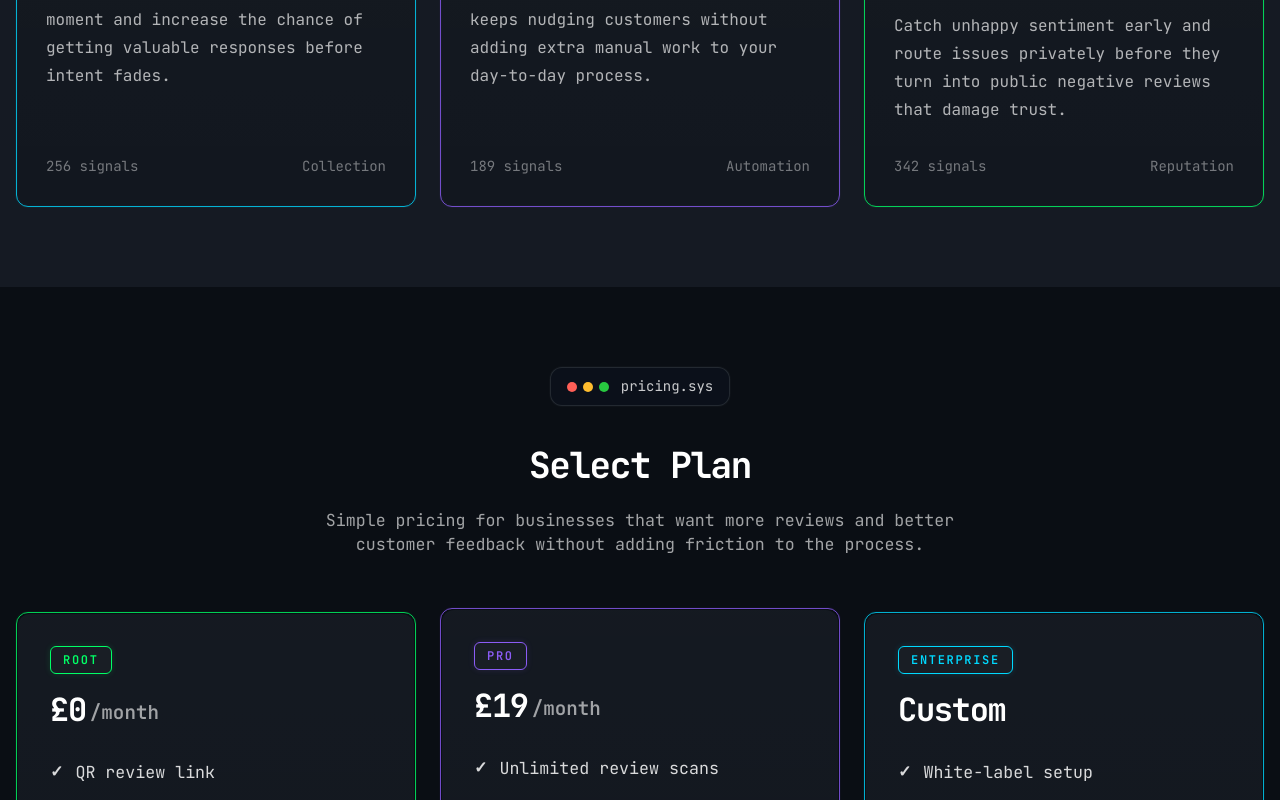
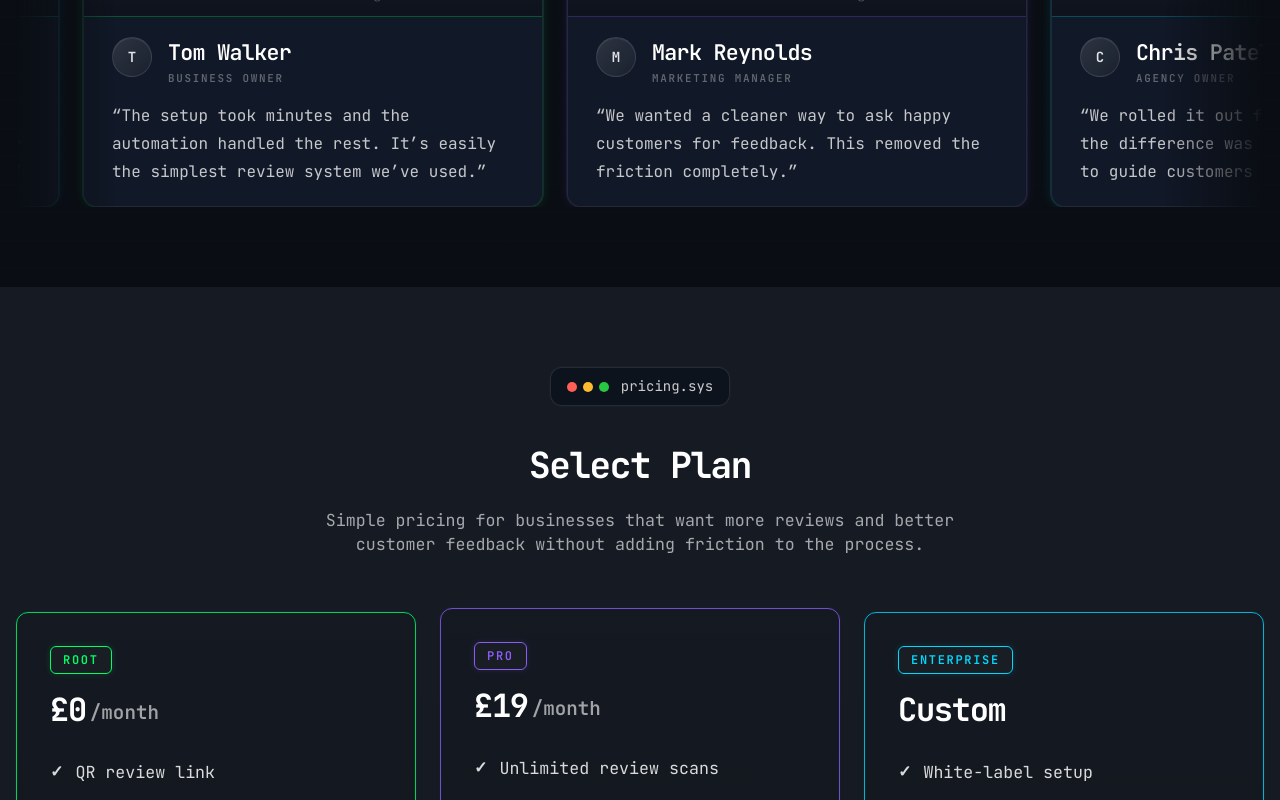
Before and after one commit to Callum-Luxford/ReviewBit.co.uk, a React (Vite) app in the folder client/: page / in a window 1280 px wide. Shown: the part 6160-6960 px from the top of the page. Built offline with nearby package versions, Linux system fonts and the light colour scheme.

Commit message:
layout change, sections rearranged.

```diff
--- a/client/src/components/home/content/Pricing.jsx
+++ b/client/src/components/home/content/Pricing.jsx
@@ -49,7 +49,7 @@ const pricingPlans = [
 
 export default function Pricing() {
   return (
-    <section className="section bg-theme_clr_1">
+    <section className="section bg-theme_clr_2">
       <div className="max-w-[1400px] mx-auto w-full px-4">
         <div className="flex flex-col items-center">
            <TerminalPill label="pricing.sys" />
--- a/client/src/pages/Home.jsx
+++ b/client/src/pages/Home.jsx
@@ -19,11 +19,11 @@ function Home() {
       {/* Features */}
       <Features />
 
+      {/* Proof Strip */}
+      <ProofStrip />
+
       {/* Testimonials */}
       <Testimonials />
-
-      {/* Proof Strip */}
-      <ProofStrip />
 
       {/* Pricing */}
       <Pricing />
```
